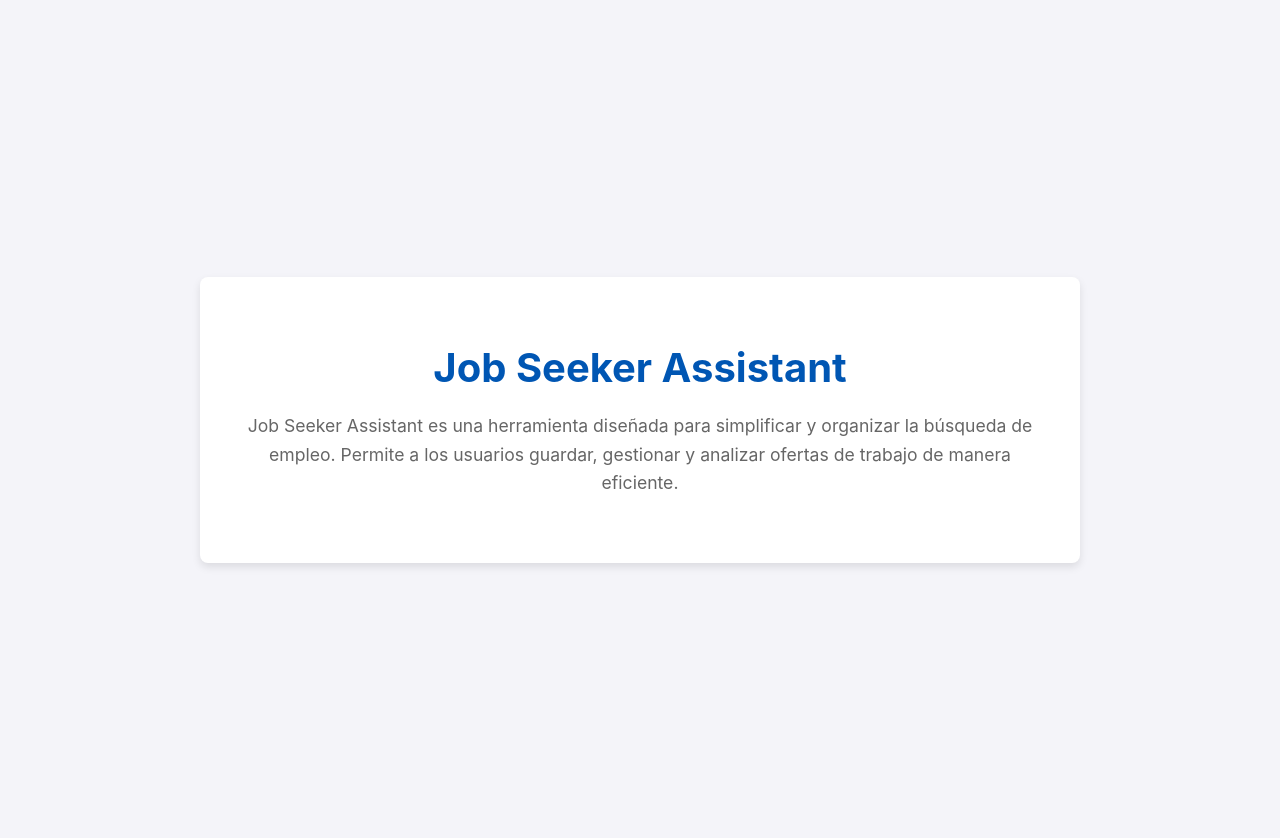
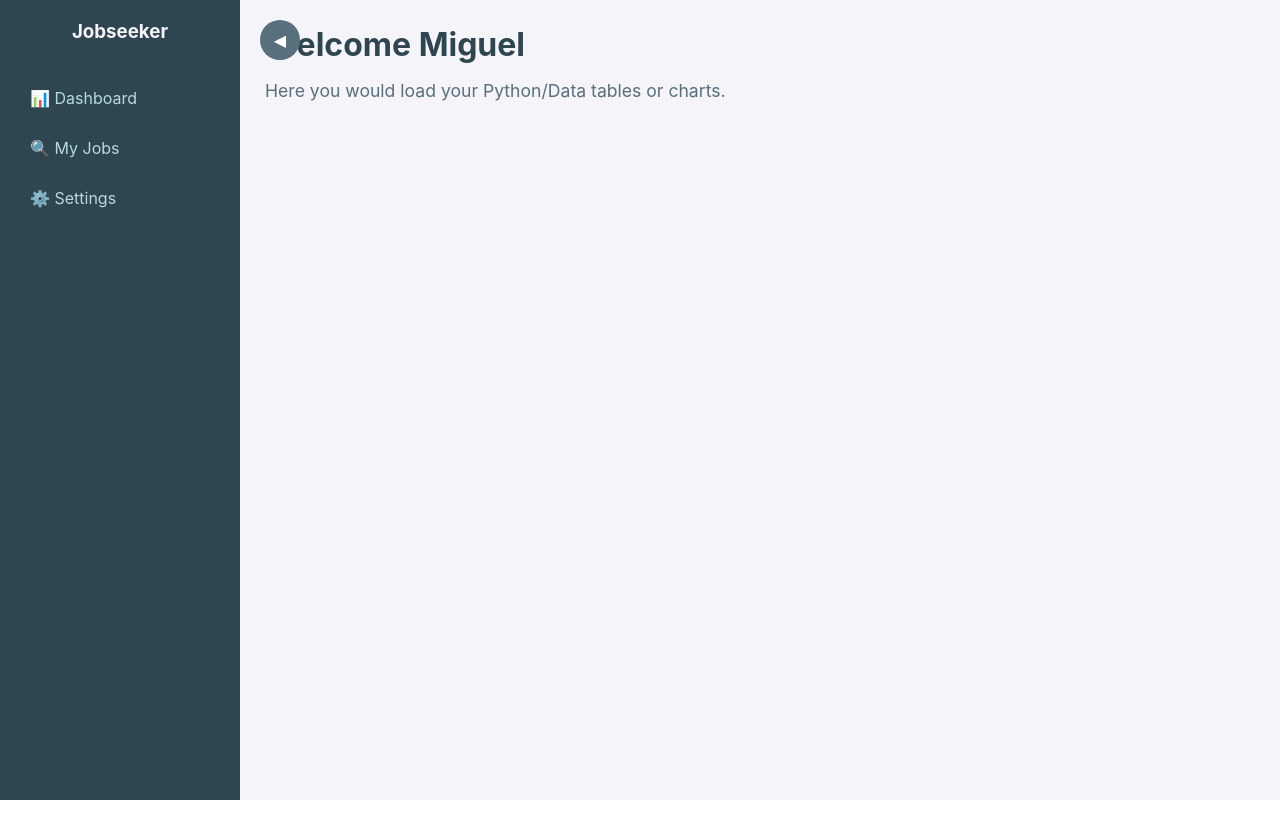
Before and after one commit to mgodoydiaz/jobseeker, a React (Vite) app in the folder frontend/: page /#/ in a window 1280 px wide. After the commit the page ends 800 px from the top, so only its background shows below. Built offline with nearby package versions, Linux system fonts and the light colour scheme.

Commit message:
barra lateral

```diff
--- a/frontend/src/App.jsx
+++ b/frontend/src/App.jsx
@@ -1,14 +1,33 @@
-import React from 'react';
+import { useState } from 'react';
 
-function App() {
+export default function App() {
+  // Estado para controlar visibilidad (True = Abierto)
+  const [isOpen, setIsOpen] = useState(true);
+
   return (
-    <div className="container">
-      <h1>Job Seeker Assistant</h1>
-      <p>
-        Job Seeker Assistant es una herramienta diseñada para simplificar y organizar la búsqueda de empleo. Permite a los usuarios guardar, gestionar y analizar ofertas de trabajo de manera eficiente.
-      </p>
+    <div className="layout-container">
+
+      {/* --- BARRA LATERAL (ASIDE) --- */}
+      {/* Usamos clases dinámicas: si isOpen es true, añade clase 'open' */}
+      <aside className={`sidebar ${isOpen ? 'open' : 'closed'}`}>
+        <h3>Jobseeker</h3>
+        <nav>
+            <a href="#">📊 Dashboard</a>
+            <a href="#">🔍 My Jobs</a>
+            <a href="#">⚙️ Settings</a>
+        </nav>
+      </aside>
+
+      {/* --- CONTENIDO PRINCIPAL (MAIN) --- */}
+      <main className="main-content">
+        <button onClick={() => setIsOpen(!isOpen)} className="toggle-btn">
+          {isOpen ? '◀' : '▶'}
+        </button>
+
+        <h1>Welcome Miguel</h1>
+        <p>Here you would load your Python/Data tables or charts.</p>
+      </main>
+
     </div>
   );
 }
-
-export default App;
--- a/frontend/src/assets/css/style.css
+++ b/frontend/src/assets/css/style.css
@@ -1,76 +1,104 @@
-/* General body styles */
+/* --- Reset & Global --- */
+* {
+    margin: 0;
+    padding: 0;
+    box-sizing: border-box;
+}
+
 body {
-    font-family: -apple-system, BlinkMacSystemFont, "Segoe UI", Roboto, Oxygen-Sans, Ubuntu, Cantarell, "Helvetica Neue", sans-serif;
-    color: #333;
-    background-color: #f4f4f9;
-    margin: 0;
-    padding: 20px;
+    font-family: -apple-system, BlinkMacSystemFont, "Segoe UI", Roboto, Oxygen, Ubuntu, Cantarell, "Fira Sans", "Droid Sans", "Helvetica Neue", sans-serif;
+}
+
+/* --- Layout --- */
+.layout-container {
+    display: flex;
+    height: 100vh;
+    background-color: #f4f4f9; /* Ghost White */
+}
+
+
+/* --- Sidebar --- */
+.sidebar {
+    background-color: #2f4550; /* Charcoal Blue */
+    color: #f4f4f9; /* Ghost White */
+    overflow-x: hidden;
+    transition: width 0.3s ease-in-out;
+    display: flex;
+    flex-direction: column;
+    padding: 20px 0;
+}
+
+.sidebar.open { width: 240px; }
+.sidebar.closed { width: 0px; }
+
+.sidebar h3 {
+    text-align: center;
+    margin-bottom: 30px;
+    white-space: nowrap;
+    padding: 0 20px;
+}
+
+.sidebar nav a {
+    display: block;
+    color: #b8dbd9; /* Light Blue */
+    text-decoration: none;
+    padding: 15px 30px;
+    white-space: nowrap; /* No line breaks */
+    transition: background-color 0.2s, color 0.2s;
+}
+
+.sidebar nav a:hover {
+    background-color: #586f7c; /* Blue Slate */
+    color: white;
+}
+
+/* --- Main Content --- */
+.main-content {
+    flex-grow: 1;
+    padding: 25px;
+    background-color: #f4f4f9; /* Ghost White */
+    position: relative;
+    transition: margin-left 0.3s ease-in-out;
+}
+
+.main-content h1 {
+    color: #2f4550; /* Charcoal Blue */
+    margin-bottom: 1rem;
+}
+
+.main-content p {
+    color: #586f7c; /* Blue Slate */
+    font-size: 1.1rem;
+}
+
+
+/* --- Toggle Button --- */
+.toggle-btn {
+    background-color: #586f7c; /* Blue Slate */
+    color: white;
+    border: none;
+    border-radius: 50%;
+    width: 40px;
+    height: 40px;
+    font-size: 1rem;
+    cursor: pointer;
+    position: absolute;
+    top: 20px;
+    left: 20px;
+    z-index: 100;
     display: flex;
     justify-content: center;
     align-items: center;
-    min-height: 100vh;
+    transition: background-color 0.2s;
 }
 
-/* Container for content */
-.container {
-    max-width: 800px;
-    width: 100%;
-    background-color: #fff;
-    padding: 40px;
-    border-radius: 8px;
-    box-shadow: 0 4px 8px rgba(0,0,0,0.1);
-    text-align: center;
+.toggle-btn:hover {
+    background-color: #2f4550; /* Charcoal Blue */
 }
 
-/* Headings */
-h1 {
-    color: #0056b3;
-    font-size: 2.5em;
-    margin-bottom: 0.5em;
+/* --- Responsive (optional but good practice) --- */
+@media (max-width: 768px) {
+    .sidebar.open { width: 100%; }
+    .main-content { margin-left: 0; }
+    .toggle-btn { display: none; } /* Ocultar en móvil, o gestionar diferente */
 }
-
-/* Paragraphs */
-p {
-    font-size: 1.1em;
-    line-height: 1.6;
-    color: #666;
-    margin-bottom: 1.5em;
-}
-
-/* Search input styles */
-.search-container {
-    display: flex;
-    justify-content: center;
-    align-items: center;
-    margin-top: 2em;
-}
-
-.search-input {
-    width: 70%;
-    padding: 12px 20px;
-    font-size: 1em;
-    border: 2px solid #ddd;
-    border-radius: 20px 0 0 20px;
-    outline: none;
-    transition: border-color 0.3s;
-}
-
-.search-input:focus {
-    border-color: #0056b3;
-}
-
-.search-button {
-    padding: 12px 20px;
-    font-size: 1em;
-    border: none;
-    background-color: #0056b3;
-    color: white;
-    cursor: pointer;
-    border-radius: 0 20px 20px 0;
-    outline: none;
-    transition: background-color 0.3s;
-}
-
-.search-button:hover {
-    background-color: #004494;
-}
```
Also changed, not shown: frontend/src/palette.md (added, +7 -0 lines).
